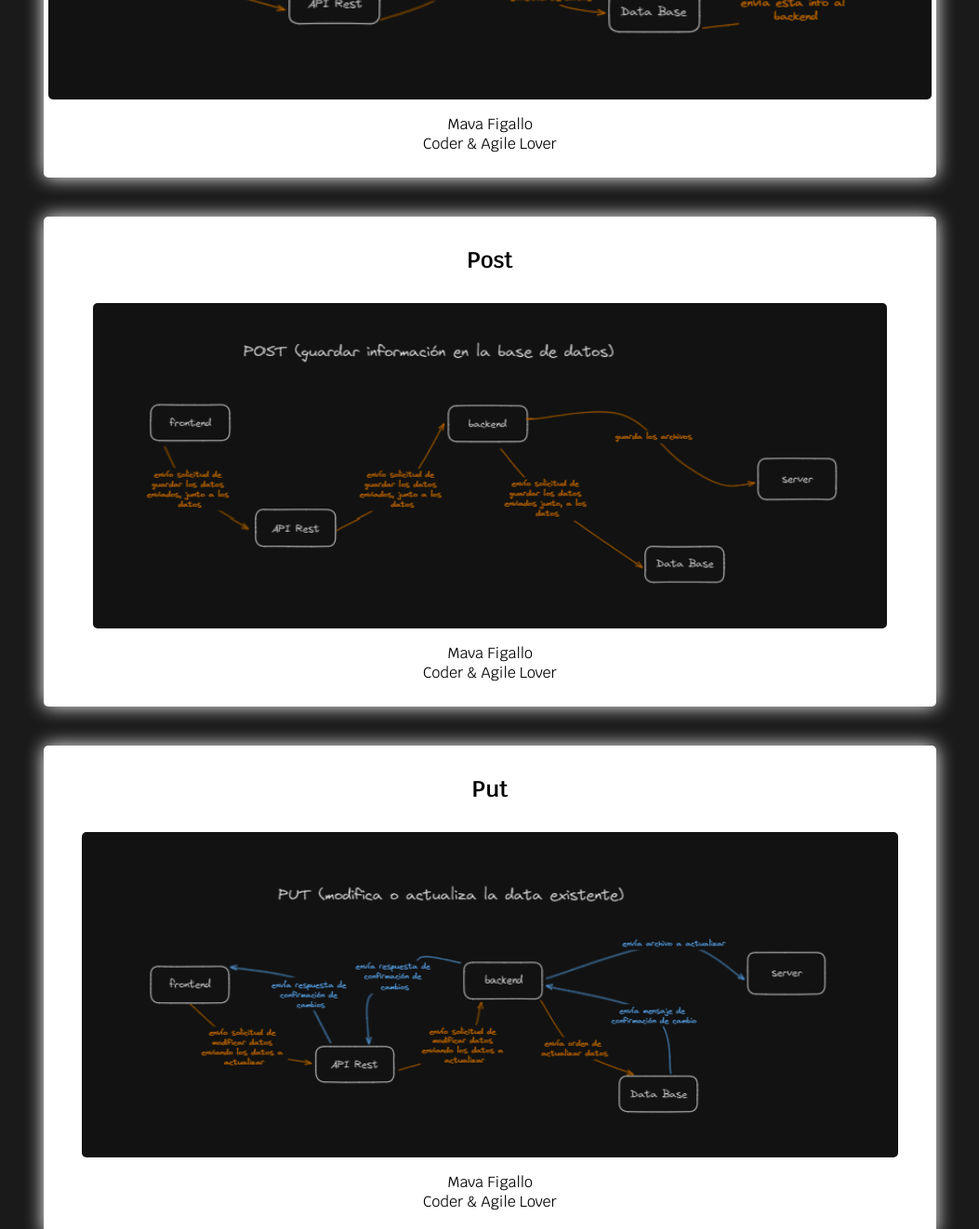
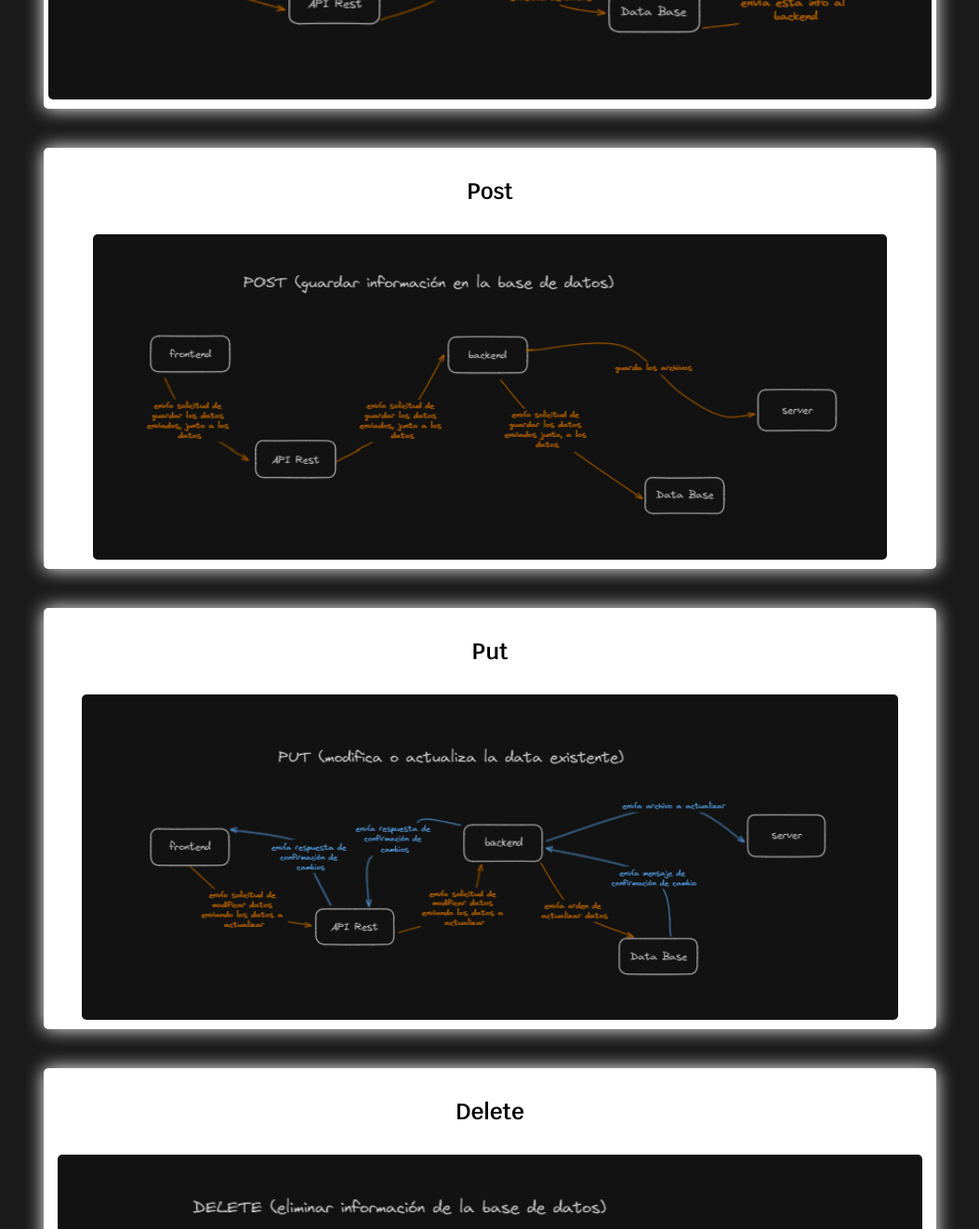
Before and after one commit to mavafiza/fullStackNotes, a plain HTML site: page index.html in a window 1280 px wide. Shown: the part 500-1822 px from the top of the page at 93% size, without its empty margins (113-1166 px from the left). Drawn offline with Linux system fonts and the light colour scheme.

Commit message:
actualización

```diff
--- a/index.html
+++ b/index.html
@@ -24,7 +24,7 @@
             <div class="info">
                 <article>
                     <img src="./images/GetImg.png" alt="">
-                    <p>Mava Figallo <br>Coder & Agile Lover</p>
+                    <!-- <p>Mava Figallo <br>Coder & Agile Lover</p> -->
                 </article>
             </div>
         </section>
@@ -37,7 +37,7 @@
             <div class="info">
                 <article>
                     <img src="./images/postImg.png" alt="">
-                    <p>Mava Figallo <br>Coder & Agile Lover</p>
+                    <!-- <p>Mava Figallo <br>Coder & Agile Lover</p> -->
                 </article>
             </div>
         </section>
@@ -50,7 +50,7 @@
             <div class="info">
                 <article>
                     <img src="./images/PutImg.png" alt="">
-                    <p>Mava Figallo <br>Coder & Agile Lover</p>
+                    <!-- <p>Mava Figallo <br>Coder & Agile Lover</p> -->
                 </article>
             </div>
         </section>
@@ -63,7 +63,7 @@
             <div class="info">
                 <article>
                     <img src="./images/DeleteImg.png" alt="">
-                    <p>Mava Figallo <br>Coder & Agile Lover</p>
+                    <!-- <p>Mava Figallo <br>Coder & Agile Lover</p> -->
                 </article>
             </div>
         </section>
```
